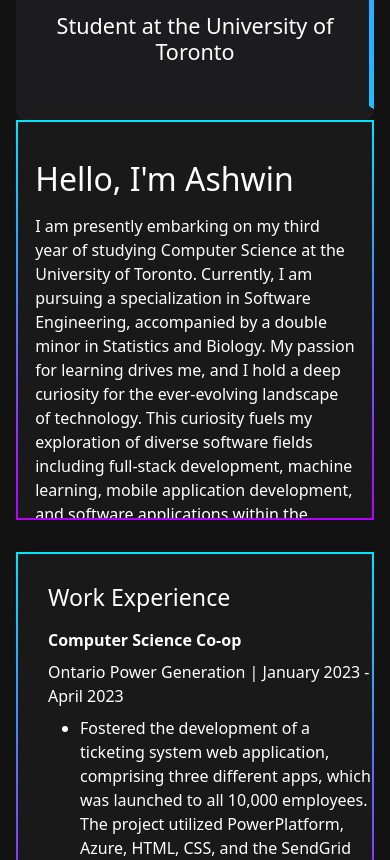
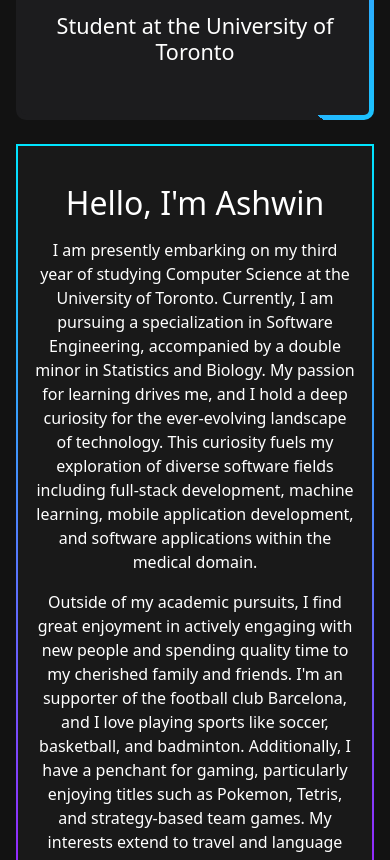
Before and after one commit to AshwinM1523/AshwinsWeb, a React (Create React App) app: page / in a window 390 px wide. Shown: the part 1140-2000 px from the top of the page. Built offline with nearby package versions, Linux system fonts and the light colour scheme.

Commit message:
mobile edits

```diff
--- a/package.json
+++ b/package.json
@@ -1,5 +1,5 @@
 {
-  "homepage": "http://AshwinM1523.github.io/AshwinsWeb",
+  "homepage": "https://AshwinM1523.github.io/AshwinsWeb",
   "name": "my-app",
   "version": "0.1.0",
   "private": true,
--- a/src/App.css
+++ b/src/App.css
@@ -291,7 +291,7 @@ nav.navbar .navbar-toggler[aria-expanded="true"] .navbar-toggler-icon {
 
 .gradient-bordered-card {
   position: relative;
-  overflow: hidden;
+  overflow-y: hidden;
 }
 
 .gradient-bordered-card::before,
--- a/src/components/Accordion.js
+++ b/src/components/Accordion.js
@@ -49,7 +49,7 @@ function Accordion() {
           paddingTop: "0.5rem",
         }}
       >
-        <div>
+        <div style={{ textAlign: "center" }}>
           <h1 style={{ marginLeft: "0.5rem", marginBottom: "1rem" }}>
             Courses
           </h1>
--- a/src/components/Banner.js
+++ b/src/components/Banner.js
@@ -71,9 +71,7 @@ export const Banner = () => {
             <Card
               style={{
                 backgroundColor: "rgba(255, 255, 255, 0.5)",
-                width: "65%",
                 color: "white",
-                borderRadius: "30px",
                 padding: "1.5rem",
               }}
             >
--- a/src/components/Footer.js
+++ b/src/components/Footer.js
@@ -8,8 +8,11 @@ export const Footer = () => {
         style={{ backgroundColor: "#02040a", color: "white" }}
       >
         © 2023 Copyright:
-        <a style={{ color: "white" }} href="https://mdbootstrap.com/">
-          Ashwin.com
+        <a
+          style={{ color: "white" }}
+          href="https://ashwinm1523.github.io/AshwinsWeb/"
+        >
+          AshwinsWeb
         </a>
       </div>
     </footer>
--- a/src/pages/About.js
+++ b/src/pages/About.js
@@ -36,7 +36,7 @@ export const About = () => {
   return (
     <div>
       <Row style={{ padding: "1rem" }}>
-        <Col lg={4} md={12} xs={12}>
+        <Col lg={4} md={12} xs={12} className="mb-4">
           <div className="cardAboutOne">
             <img
               src={avatarImg}
@@ -55,19 +55,18 @@ export const About = () => {
             </h4>
           </div>
         </Col>
-        <Col lg={8} md={12} xs={12}>
+        <Col lg={8} md={12} xs={12} className="mb-2">
           <div
             className="gradient-bordered-card"
             style={{
               backgroundColor: "#191919",
-              height: "400px",
               color: "white",
             }}
           >
             <Card.Body
               style={{
-                textAlign: "left",
-                padding: "2.5rem 1.2rem 1.2rem 1.2rem",
+                textAlign: "center",
+                padding: "2.5rem 1.2rem 3rem 1.2rem",
               }}
             >
               <Card.Title
@@ -105,43 +104,42 @@ export const About = () => {
         </Col>
       </Row>
       <Row style={{ padding: "1rem" }}>
-        <Col lg={6} md={12} xs={12}>
+        <Col lg={6} md={12} xs={12} className="mb-3">
           <div
             className="gradient-bordered-card"
-            style={{ background: "#191919", height: "415px" }}
+            style={{ background: "#191919", overflow: "hidden" }}
           >
             <Card.Body
               style={{
                 textAlign: "left",
-                paddingLeft: "2rem",
                 paddingTop: "2rem",
                 color: "white",
               }}
             >
-              <Card.Title>
+              <Card.Title style={{ textAlign: "center" }}>
                 <h3>Work Experience</h3>
               </Card.Title>
-              <Card.Text>
+              <Card.Text style={{}}>
+                <div style={{ width: "90%", paddingLeft: "2.5rem" }}>
                   <div style={{ fontWeight: "bold", marginTop: "1rem" }}>
                     Computer Science Co-op
                   </div>
                   <div style={{ marginTop: "0.5rem" }}>
                     Ontario Power Generation | January 2023 - April 2023
                   </div>
-                <ul style={{ marginTop: "0.5rem" }}>
-                  <li>
+                  <div style={{ marginTop: "0.5rem" }}>
                     Fostered the development of a ticketing system web
-                    application, comprising three different apps, which was
-                    launched to all 10,000 employees. The project utilized
-                    PowerPlatform, Azure, HTML, CSS, and the SendGrid API
-                  </li>
-                  <li style={{ marginTop: "0.5rem" }}>
-                    Created Python and PowerShell scripts to automate tasks and
-                    streamline workflows, including tasks such as system
-                    monitoring, ticket assistance, and data manipulation.
-                  </li>
-                </ul>
-                <h7>Skills</h7>
+                    application, comprising 3 different apps, which was launched
+                    to all 10,000 employees. The project utilized PowerPlatform,
+                    Azure, HTML, CSS, and the SendGrid API
+                  </div>
+                  <div style={{ marginTop: "0.5rem" }}>
+                    Used Python and PowerShell scripts to automate tasks and
+                    streamline work, including tasks such as system monitoring,
+                    ticket assistance, and data manipulation.
+                  </div>
+                </div>
+                <div style={{ paddingLeft: "1rem", marginTop: "1.5rem" }}>
                   <Row style={{ marginTop: "0.5rem" }}>
                     <Col lg={4} md={4} xs={4}>
                       <ul>
@@ -151,24 +149,25 @@ export const About = () => {
                     </Col>
                     <Col lg={4} md={4} xs={4}>
                       <ul>
-                      <li>REST APIs</li>
+                        <li>PowerShell</li>
                         <li>Microsoft Power Platform</li>
                       </ul>
                     </Col>
                     <Col lg={4} md={4} xs={4}>
                       <ul>
                         <li>HTML CSS XAML</li>
-                      <li>Powershell</li>
+                        <li>REST APIs</li>
                       </ul>
                     </Col>
                   </Row>
+                </div>
               </Card.Text>
             </Card.Body>
           </div>
         </Col>
         <Col lg={6} md={12} xs={12}>
           <Row>
-            <Col lg={4} md={4} xs={12}>
+            <Col lg={4} md={4} xs={6} className="mb-3">
               <div
                 className="gradient-bordered-card"
                 style={{
@@ -197,7 +196,7 @@ export const About = () => {
                 </Card.Body>
               </div>
             </Col>
-            <Col lg={4} md={4} xs={12}>
+            <Col lg={4} md={4} xs={6} className="mb-3">
               <div
                 className="gradient-bordered-card"
                 style={{
@@ -256,12 +255,17 @@ export const About = () => {
               </div>
             </Col>
           </Row>
-          <Col lg={12} md={12} xs={12} style={{ marginTop: "1rem" }}>
+          <Col
+            lg={12}
+            md={12}
+            xs={12}
+            style={{ marginTop: "1rem" }}
+            className="mb-3"
+          >
             <div
               className="gradient-bordered-card"
               style={{
                 background: "#191919",
-                height: "100px",
                 color: "white",
               }}
             >
@@ -274,7 +278,7 @@ export const About = () => {
                     alignItems: "center",
                   }}
                 >
-                  <ul>
+                  <ul style={{ paddingBottom: "1.7rem" }}>
                     <li style={{ float: "left", margin: "0 10px" }}>
                       {Certifications[0]}
                     </li>
--- a/src/pages/Contact.js
+++ b/src/pages/Contact.js
@@ -74,7 +74,7 @@ export const Contact = () => {
         textAlign: "left",
       }}
     >
-      <h1>Contact Me</h1>
+      <h1 style={{ textAlign: "center" }}>Contact Me</h1>
       <form ref={form} onSubmit={sendEmail}>
         <div className="form-group" style={{ marginBottom: "0.5rem" }}>
           <label htmlFor="nameinput" style={{ marginBottom: "0.5rem" }}>
--- a/src/pages/Project.js
+++ b/src/pages/Project.js
@@ -20,7 +20,13 @@ export const Project = () => {
         textAlign: "left",
       }}
     >
-      <h1 style={{ marginBottom: "1.5rem", paddingLeft: "1.5rem" }}>
+      <h1
+        style={{
+          marginBottom: "1.5rem",
+          paddingLeft: "1.5rem",
+          textAlign: "center",
+        }}
+      >
         Projects
       </h1>
       <ProjectCard
```
Lines whose indentation alone changed are shown as unchanged.
